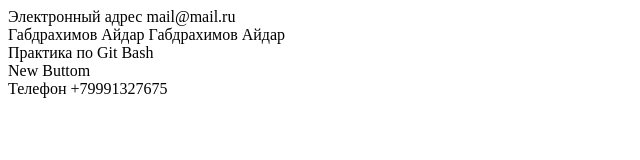
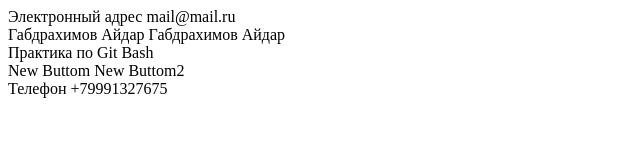
Before and after one commit to aigabdrakhimov/git, a plain HTML site: page test.html in a window 1280 px wide. Shown: the full height of the page, 0-640 px from the left. Drawn offline with Linux system fonts and the light colour scheme.

Commit message:
button-2 git push `

```diff
--- a/test.html
+++ b/test.html
@@ -13,7 +13,7 @@
         Практика по Git Bash
     </div>
     <Buttom>New Buttom</Buttom>
-
+    <Buttom>New Buttom2</Buttom>
     </head>
     <div>
         Телефон <a hrev="+79991327675">+79991327675</a>
```
